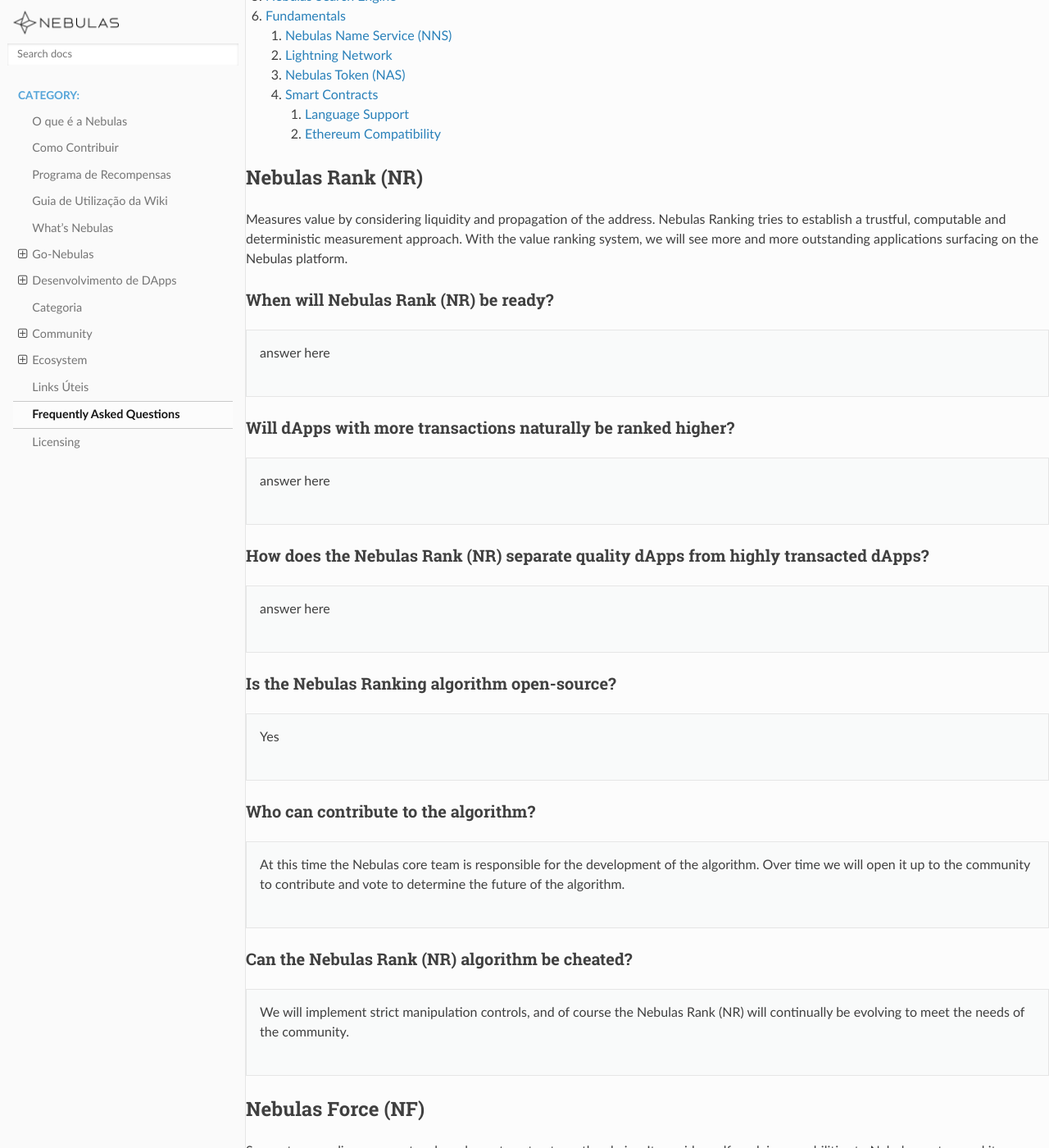
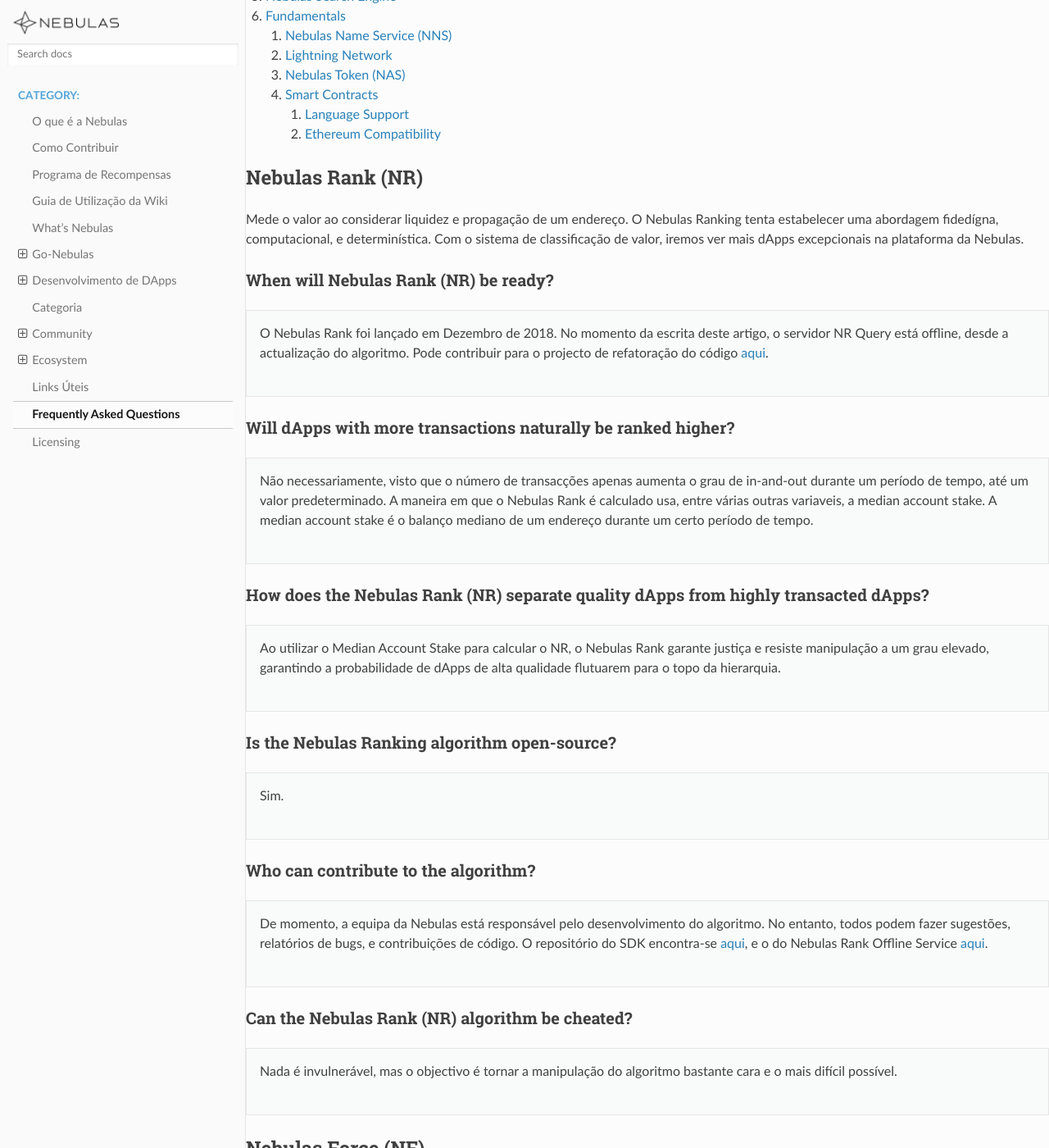
Before and after one commit to nebulasio/nebdocs, a Sphinx documentation site: the page built from docs/frequently-asked-questions.md, in a window 1280 px wide and 1400 px high, scrolled down 403 px. Shown: the whole window at 82% size. Built offline with Sphinx 7.4.7 and the Read the Docs theme 2.0.0, drawn with Linux system fonts in a browser that asks for light colours; some of the changed text lies outside the part shown.

Commit message:
FAQ revamp part 1

```diff
--- a/docs/frequently-asked-questions.md
+++ b/docs/frequently-asked-questions.md
@@ -1,10 +1,10 @@
 # Frequently Asked Questions
 
-This document will focus on the technology behind the Nebulas platform. For broader questions, please view the [Reddit FAQ](https://www.reddit.com/r/nebulas/comments/7nt5y0/frequently_asked_questionsfaq/).
+Este documento irá focar-se na tecnologia por trás da plataforma da Nebulas. Para perguntas mais gerais, por favor veja o [FAQ do Reddit](https://www.reddit.com/r/nebulas/comments/7nt5y0/frequently_asked_questionsfaq/).
 
-For a better understanding of the Nebulas platform it's highly recommended to read the [Nebulas Technical Whitepaper](https://nebulas.io/docs/NebulasTechnicalWhitepaper.pdf).
+Para uma compreensão melhor da plataforma da Nebulas, o [Livro Branco Técnico da Nebulas](https://nebulas.io/docs/NebulasTechnicalWhitepaper.pdf) é recomendado.
 
-Table of Contents
+Índice
 
 1. [Nebulas Rank \(NR\)](faq.md#nebulas-rank-nr)
 2. [Nebulas Force \(NF\)](faq.md#nebulas-force-nf)
@@ -21,39 +21,39 @@
 
 ## Nebulas Rank \(NR\)
 
-Measures value by considering liquidity and propagation of the address. Nebulas Ranking tries to establish a trustful, computable and deterministic measurement approach. With the value ranking system, we will see more and more outstanding applications surfacing on the Nebulas platform.
+Mede o valor ao considerar liquidez e propagação de um endereço. O Nebulas Ranking tenta estabelecer uma abordagem fidedígna, computacional, e determinística. Com o sistema de classificação de valor, iremos ver mais dApps excepcionais na plataforma da Nebulas.
 
 #### When will Nebulas Rank \(NR\) be ready?
 
-> answer here
+> O Nebulas Rank foi lançado em Dezembro de 2018. No momento da escrita deste artigo, o servidor NR Query está offline, desde a actualização do algoritmo. Pode contribuir para o projecto de refatoração do código [aqui](https://go.nebulas.io/project/130).
 
 #### Will dApps with more transactions naturally be ranked higher?
 
-> answer here
+> Não necessariamente, visto que o número de transacções apenas aumenta o grau de in-and-out durante um período de tempo, até um valor predeterminado. A maneira em que o Nebulas Rank é calculado usa, entre várias outras variaveis, a median account stake. A median account stake é o balanço mediano de um endereço durante um certo período de tempo.
 
 #### How does the Nebulas Rank \(NR\) separate quality dApps from highly transacted dApps?
 
-> answer here
+> Ao utilizar o Median Account Stake para calcular o NR, o Nebulas Rank garante justiça e resiste manipulação a um grau elevado, garantindo a probabilidade de dApps de alta qualidade flutuarem para o topo da hierarquia.
 
 #### Is the Nebulas Ranking algorithm open-source?
 
-> Yes
+> Sim.
 
 #### Who can contribute to the algorithm?
 
-> At this time the Nebulas core team is responsible for the development of the algorithm. Over time we will open it up to the community to contribute and vote to determine the future of the algorithm.
+> De momento, a equipa da Nebulas está responsável pelo desenvolvimento do algoritmo. No entanto, todos podem fazer sugestões, relatórios de bugs, e contribuições de código. O repositório do SDK encontra-se [aqui](https://github.com/nebulasio/nebnr), e o do Nebulas Rank Offline Service [aqui](https://github.com/nebulasio/nr-service).
 
 #### Can the Nebulas Rank \(NR\) algorithm be cheated?
 
-> We will implement strict manipulation controls, and of course the Nebulas Rank \(NR\) will continually be evolving to meet the needs of the community.
+> Nada é invulnerável, mas o objectivo é tornar a manipulação do algoritmo bastante cara e o mais difícil possível.
 
 ## Nebulas Force \(NF\)
 
-Supports upgrading core protocols and smart contracts on the chains. It provides self-evolving capabilities to Nebulas system and its applications. With Nebulas Force, developers can build rich applications in fast iterations, and the applications can dynamically adapt to community or market changes.
+Suporte a actualização dos protocolos centrais e smart contracts nas blockchains. Confere a habilidade de auto-evolução ao sístema da Nebulas e às suas aplicações. Com o Nebulas Force, desenvolvedores podem criar várias iterações de aplicações complexas, e essas mesmas podem-se adaptar dinamicamente à comunidade ou variações do mercado.
 
 #### When will Nebulas Force \(NF\) be ready?
 
-> answer here
+> De acordo com o [roadmap](https://wiki.nebulas.io/en/latest/roadmap.html) o Nebulas Force será lançado no quarto trimestre de 2019.
 
 #### Can smart contracts be upgraded?
 
```
